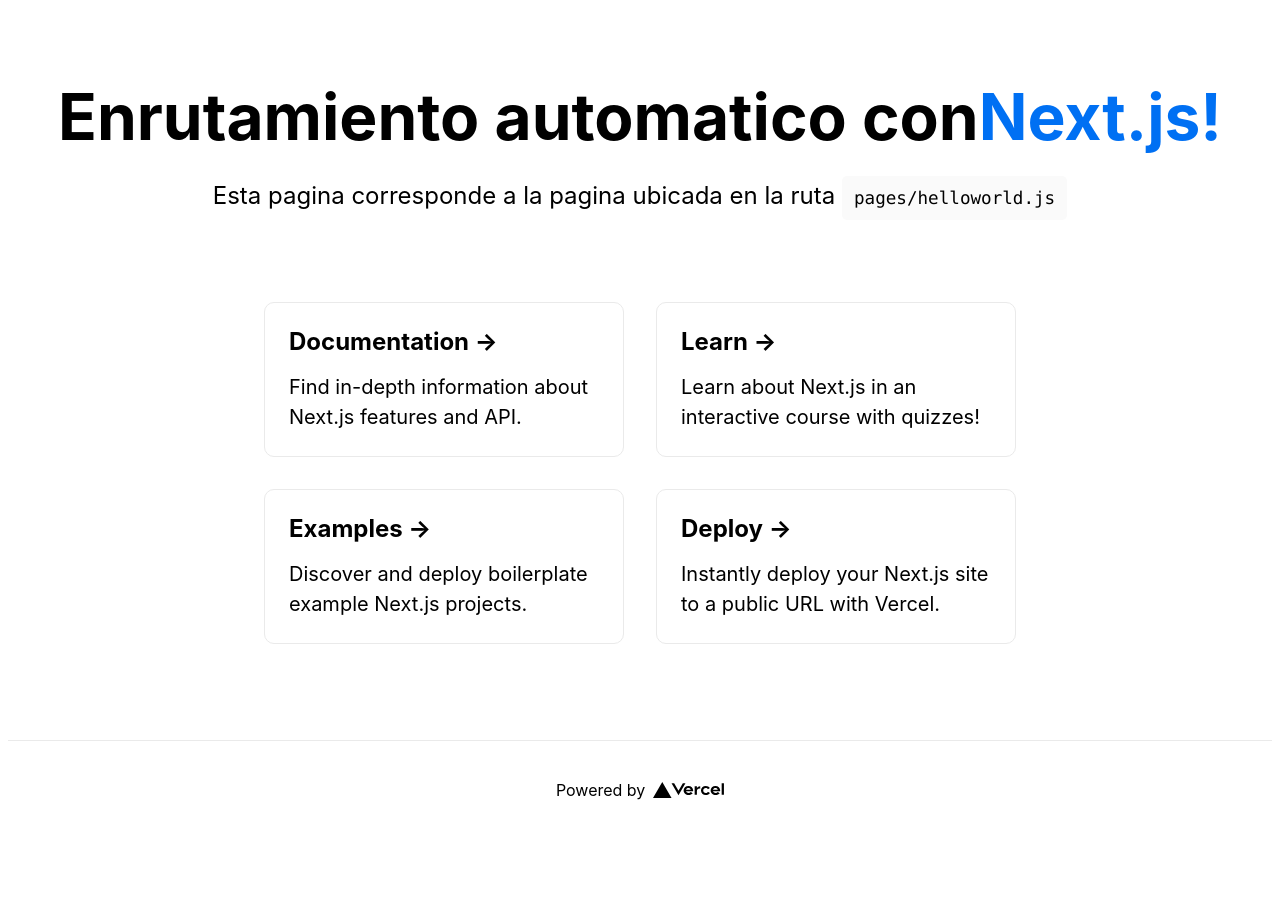
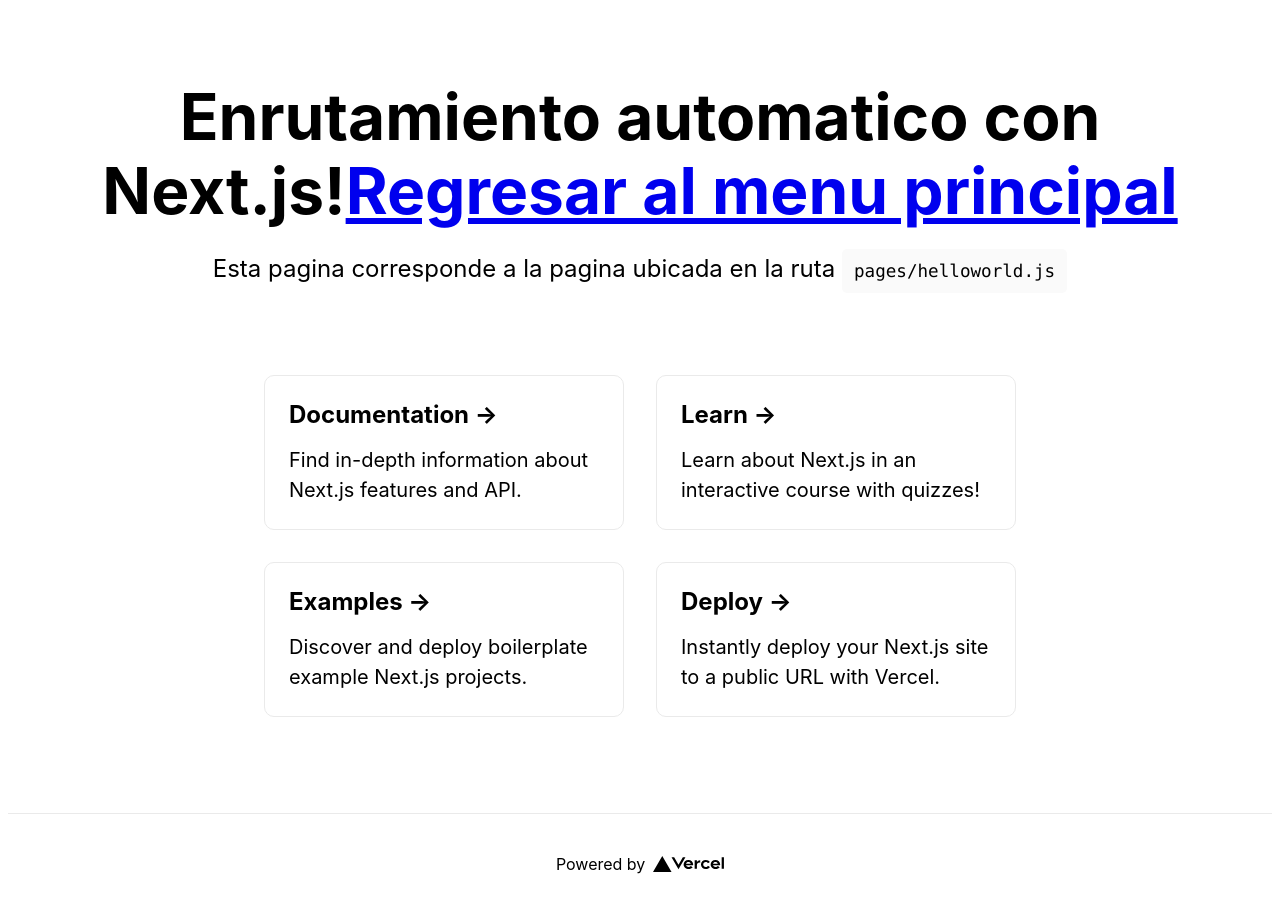
Before and after one commit to DarkZeyan/web-application-react-nextjs, a Next.js app in the folder nextjs-blog/: page /helloworld in a window 1280 px wide. Before the commit the page ends 840 px from the top, so only its background shows below. Built offline with nearby package versions, Linux system fonts and the light colour scheme.

Commit message:
Implementacion de Link

```diff
--- a/nextjs-blog/pages/helloworld.js
+++ b/nextjs-blog/pages/helloworld.js
@@ -1,4 +1,5 @@
 import Head from 'next/head';
+import Link from 'next/link'
 
 export default function HelloWorld(){
 
@@ -11,7 +12,8 @@
 
         <main>
           <h1 className="title">
-            Enrutamiento automatico con<a href="https://nextjs.org">Next.js!</a>
+            Enrutamiento automatico con Next.js!
+            <Link href="/">Regresar al menu principal</Link>
           </h1>
 
           <p className="description">
--- a/nextjs-blog/pages/index.js
+++ b/nextjs-blog/pages/index.js
@@ -1,4 +1,5 @@
 import Head from 'next/head'
+import Link from 'next/link'
 
 export default function Home() {
   return (
@@ -10,8 +11,9 @@
 
       <main>
         <h1 className="title">
-          Learning <a href="https://nextjs.org">Next.js!</a>
-        </h1>
+          Aprendiendo NextJS
+            <Link href="/helloworld"></Link>
+                  </h1>
 
         <p className="description">
           Get started by editing <code>pages/index.js</code>
```
